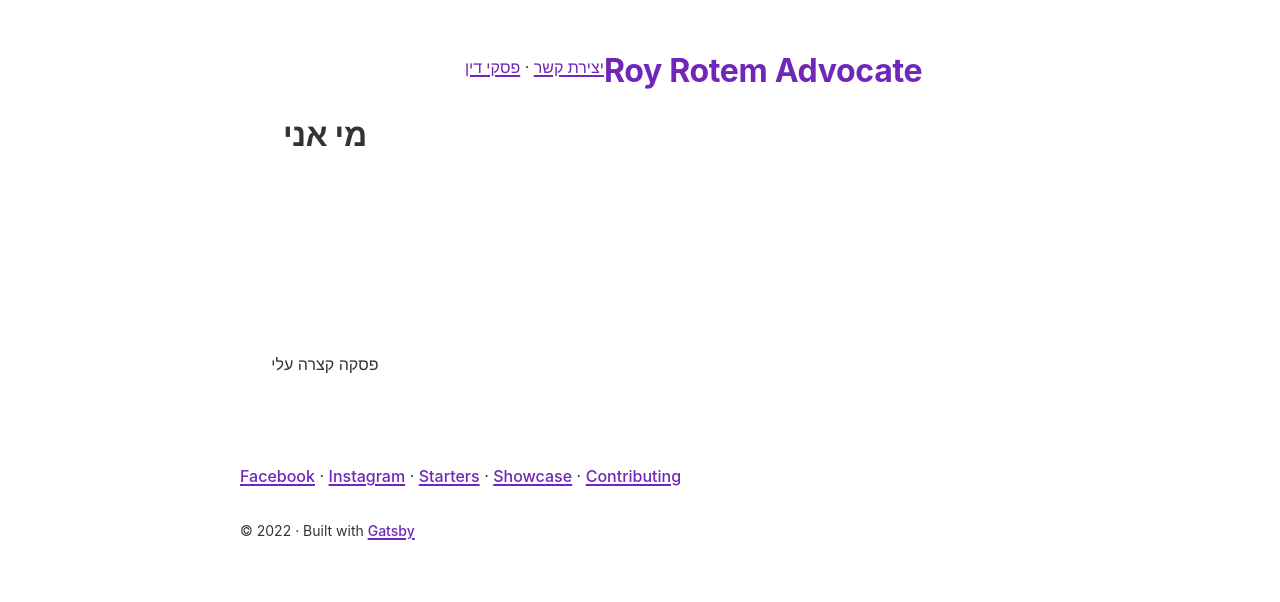
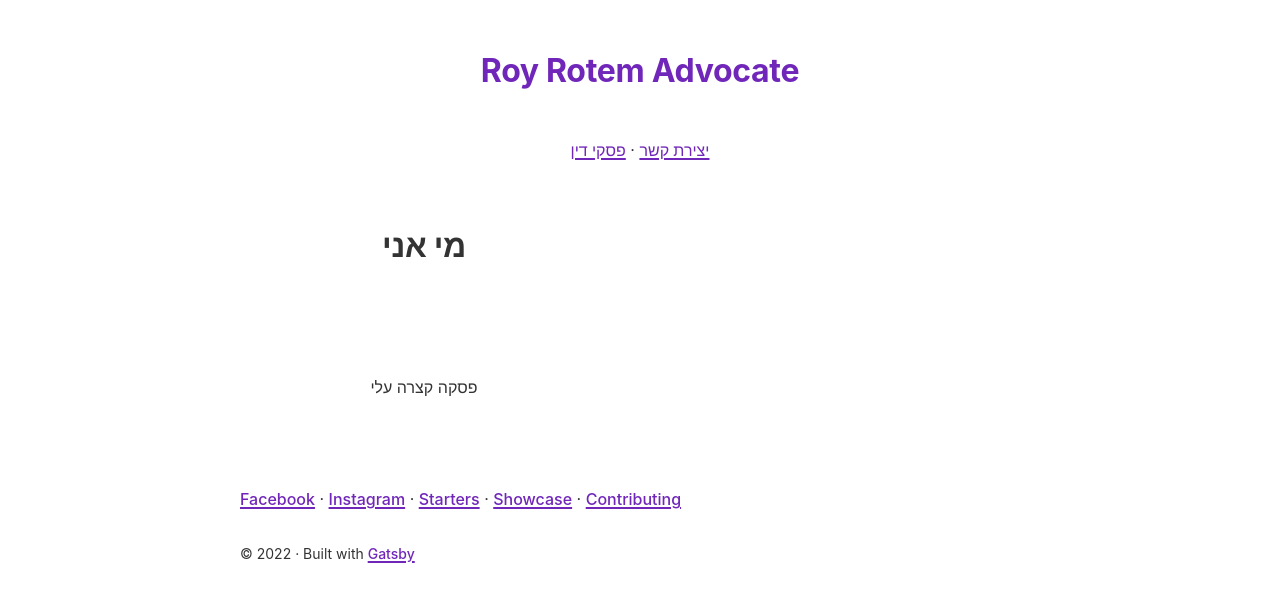
Before and after one commit to ofirdassa9/gatsby-starter-default, a Gatsby site: page / in a window 1280 px wide. Shown: the part 48-650 px from the top of the page. Built offline with nearby package versions, Linux system fonts and the light colour scheme; Gatsby itself is replaced by a stand-in of ours.

Commit message:
center text

```diff
--- a/src/components/index.module.css
+++ b/src/components/index.module.css
@@ -45,9 +45,7 @@
 }
 
 .textCenter {
-  display: flex;
-  justify-content: center;
-  direction: rtl;
+  direction: auto;
   text-align: center;
 }
 
```
Also changed, not shown: 1 other file.
